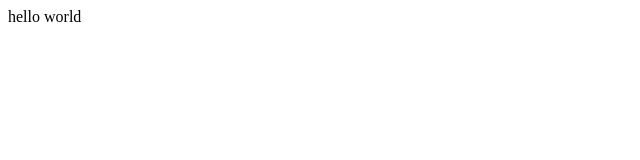
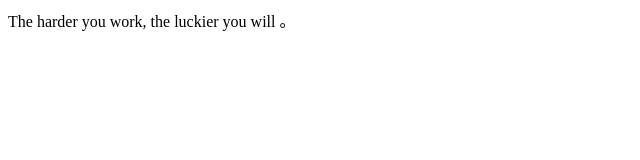
Before and after one commit to Alan0814/Alan0814.github.io, a plain HTML site: page index.html in a window 1280 px wide. Shown: the whole page, without its empty margins (0-640 px from the left). Drawn offline with Linux system fonts and the light colour scheme.

Commit message:
Update index.html

```diff
--- a/index.html
+++ b/index.html
@@ -5,6 +5,6 @@
 	<title>个人主页</title>
 </head>
 <body>
-	hello world
+	The harder you work, the luckier you will 。
 </body>
 </html>
```
